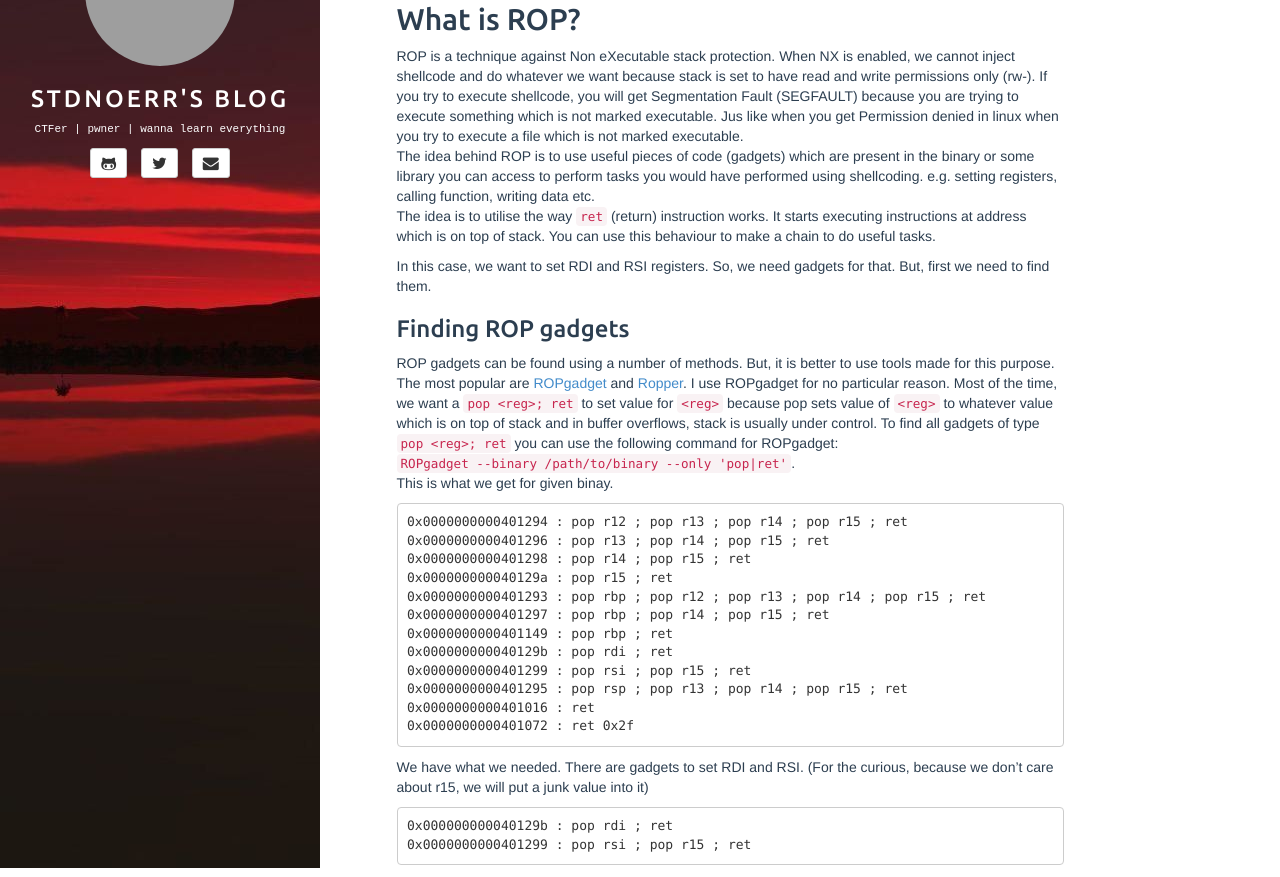
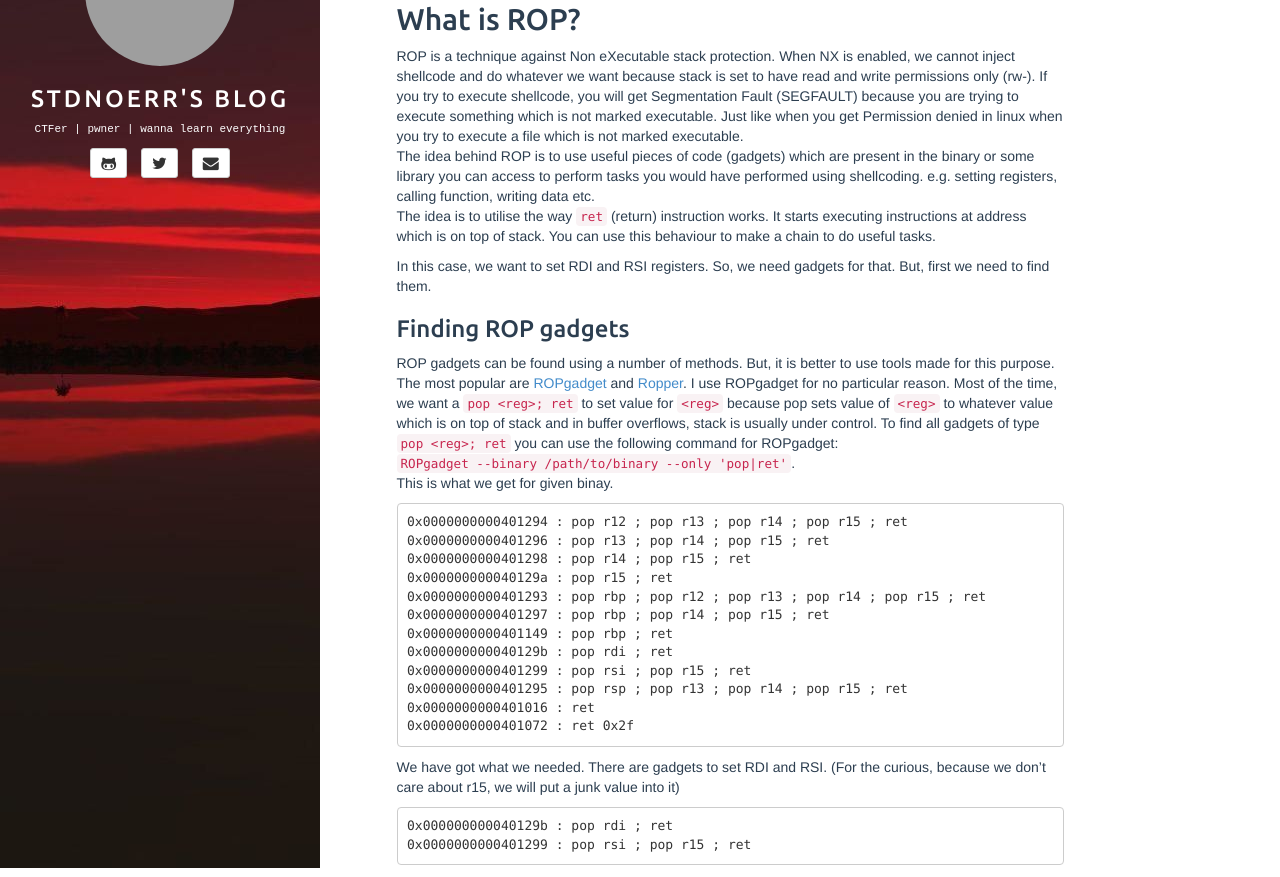
Before and after one commit to stdnoerr/stdnoerr.github.io, a Jekyll site: the page built from _posts/2021-06-14-ret2win.md, in a window 1280 px wide and 1400 px high, scrolled down 1204 px. Shown: the part 212-1089 px from the top of the window. Built offline with Jekyll 4.4.1, drawn with Linux system fonts in a browser that asks for light colours; grey boxes are pictures that could not be loaded.

Commit message:
Fix typo

````diff
--- a/_posts/2021-06-14-ret2win.md
+++ b/_posts/2021-06-14-ret2win.md
@@ -55,7 +55,7 @@ This binary is compiled for 64 bit architecture. In 64 bit architecture, first 6
 # Exploitation
 Now that we know the objective, we will try to achieve it. We will suppose that shellcoding is not possible and Non eXecutable stack protection is enabled (you can try this by compiling the code without `-zexecstack` option). Without shellcode, how can we set the registers to desired values? Well, for these cases we use Return-Oriented-Programming (ROP).
 ## What is ROP?
-ROP is a technique against Non eXecutable stack protection. When NX is enabled, we cannot inject shellcode and do whatever we want because stack is set to have read and write permissions only (rw-). If you try to execute shellcode, you will get Segmentation Fault (SEGFAULT) because you are trying to execute something which is not marked executable. Jus like when you get Permission denied in linux when you try to execute a file which is not marked executable.<br/>
+ROP is a technique against Non eXecutable stack protection. When NX is enabled, we cannot inject shellcode and do whatever we want because stack is set to have read and write permissions only (rw-). If you try to execute shellcode, you will get Segmentation Fault (SEGFAULT) because you are trying to execute something which is not marked executable. Just like when you get Permission denied in linux when you try to execute a file which is not marked executable.<br/>
 The idea behind ROP is to use useful pieces of code (gadgets) which are present in the binary or some library you can access to perform tasks you would have performed using shellcoding. e.g. setting registers, calling function, writing data etc.<br/>
 The idea is to utilise the way `ret` (return) instruction works. It starts executing instructions at address which is on top of stack. You can use this behaviour to make a chain to do useful tasks.
 
@@ -79,7 +79,7 @@ This is what we get for given binay.
 0x0000000000401016 : ret
 0x0000000000401072 : ret 0x2f
 ```
-We have what we needed. There are gadgets to set RDI and RSI.
+We have got what we needed. There are gadgets to set RDI and RSI.
 (For the curious, because we don't care about r15, we will put a junk value into it)
 ```
 0x000000000040129b : pop rdi ; ret
````
